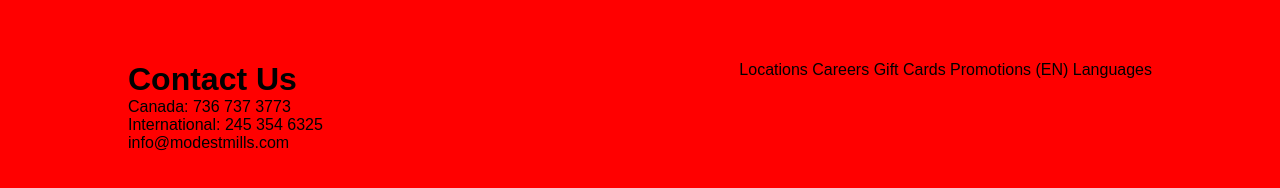
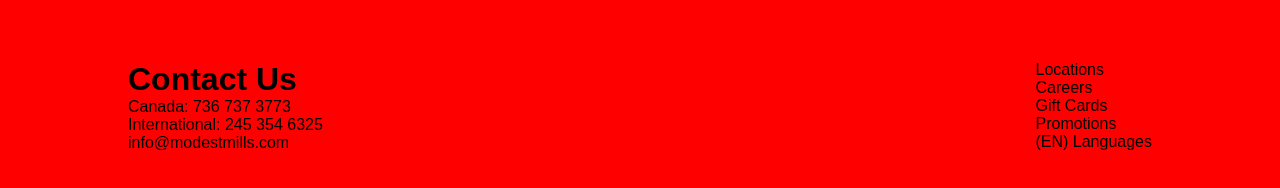
Before and after one commit to will-estanislao/modest-mills, a plain HTML site: page index.html in a window 1280 px wide. Shown: the part 2149-2337 px from the top of the page. Drawn offline with Linux system fonts and the light colour scheme.

Commit message:
Updated footer

```diff
--- a/index.html
+++ b/index.html
@@ -141,10 +141,10 @@
             <p>info@modestmills.com</p>
         </div>
         <div id="contact-links">
-            <a href="#">Locations</a>
-            <a href="#">Careers</a>
-            <a href="#">Gift Cards</a>
-            <a href="#">Promotions</a>
+            <a href="#">Locations</a><br>
+            <a href="#">Careers</a><br>
+            <a href="#">Gift Cards</a><br>
+            <a href="#">Promotions</a><br>
             <a href="#">&#40;EN&#41; Languages</a>
         </div>
     </footer>
--- a/styles/styles.css
+++ b/styles/styles.css
@@ -170,5 +170,5 @@ footer {
 }
 
 #contact-links {
-    display: block
+    display: block;
 }
```
